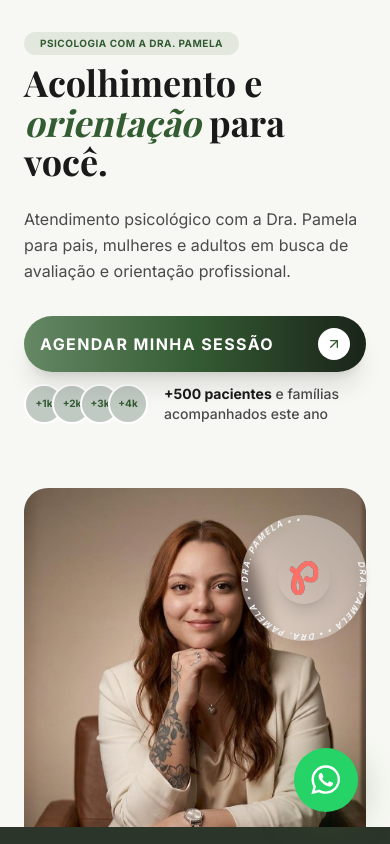
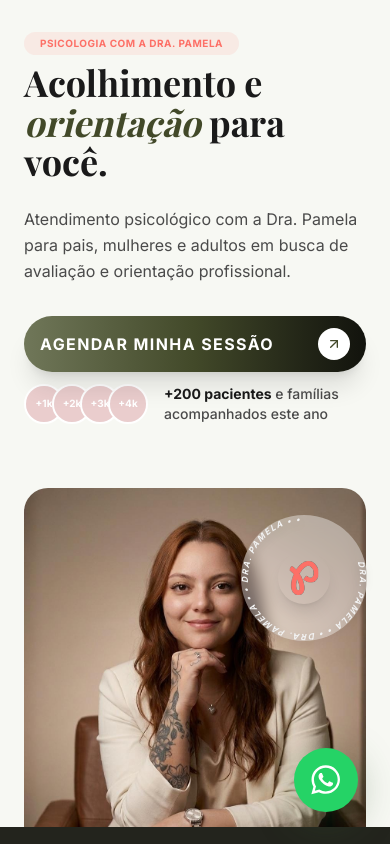
Before and after one commit to nanoca031212/pisicologaPamela, a Next.js app: page / in a window 390 px wide. Shown: the top 844 px of the page. Built offline with nearby package versions, Linux system fonts and the light colour scheme; a web font is replaced by a local one.

Commit message:
copy e cor

```diff
--- a/app/globals.css
+++ b/app/globals.css
@@ -6,9 +6,9 @@
 }
 
 @theme inline {
-  --color-primary: #345C33;
+  --color-primary: #424929;
   --color-background-soft: #F7F8F3;
-  --color-dark-accent: #1A2419;
+  --color-dark-accent: #12130D;
   --color-text-main: #1A1A1A;
   --color-text-muted: #4A4A4A;
 
--- a/app/layout.tsx
+++ b/app/layout.tsx
@@ -13,9 +13,9 @@ const playfair = Playfair_Display({
 });
 
 export const metadata: Metadata = {
-  title: "Dra. Pamela | Psicóloga - Avaliação e Orientação para Pais, Mulheres e Adultos",
+  title: "Dra. Pamela | Psicóloga - Avaliação Psicológica e Acompanhamento Terapêutico para Mulheres",
   description:
-    "Atendimento psicológico com a Dra. Pamela: avaliação e orientação profissional para pais, mulheres e adultos, psicoterapia infantojuvenil e adulto, avaliação psicológica de aprendizagem e comportamental, e recursos de intervenção e adaptação escolar. Agende sua sessão.",
+    "Atendimento psicológico com a Dra. Pamela: avaliação psicológica e acompanhamento terapêutico para mulheres adultas, em um espaço de acolhimento, escuta e cuidado humanizado. Agende sua sessão.",
 };
 
 export default function RootLayout({
--- a/components/CtaButton.tsx
+++ b/components/CtaButton.tsx
@@ -10,7 +10,7 @@ interface CtaButtonProps {
 export default function CtaButton({ label, className = "" }: CtaButtonProps) {
   return (
     <button
-      className={`group relative w-full flex items-center justify-between bg-gradient-to-r from-[#668865] via-primary to-[#1A2419] rounded-full text-white font-bold shadow-xl hover:shadow-2xl transition-all active:scale-[0.98] ${className}`}
+      className={`group relative w-full flex items-center justify-between bg-gradient-to-r from-[#707759] via-primary to-[#12130D] rounded-full text-white font-bold shadow-xl hover:shadow-2xl transition-all active:scale-[0.98] ${className}`}
     >
       <span className="flex-1 text-center text-[13px] sm:text-sm md:text-base tracking-wider md:tracking-widest uppercase py-3 px-2 sm:px-4">
         {label}
--- a/components/Hero.tsx
+++ b/components/Hero.tsx
@@ -27,7 +27,7 @@ export default function Hero() {
           transition={{ duration: 0.8, ease: "easeOut" }}
           className=""
         >
-          <span className="inline-block py-1 px-4 rounded-full bg-primary/10 text-primary text-[10px] md:text-xs font-bold tracking-wider uppercase mb-2  mt-8">
+          <span className="inline-block py-1 text-[#fd7067] bg-[#fd7067]/10 px-4 rounded-full   text-[10px] md:text-xs font-bold tracking-wider uppercase mb-2  mt-8">
             Psicologia com a Dra. Pamela
           </span>
           <h1 className="text-4xl md:text-7xl font-serif font-bold leading-[1.1] text-text-main mb-6">
@@ -43,7 +43,7 @@ export default function Hero() {
             href="https://wa.me/554789153163"
             target="_blank"
             rel="noopener noreferrer"
-            className="group relative mt-6 px-4 w-full max-w-md md:px-4 py-3 flex items-center justify-between bg-gradient-to-r from-[#668865] via-primary to-[#1A2419] rounded-full text-white font-bold text-sm tracking-widest uppercase shadow-xl hover:shadow-2xl transition-all active:scale-[1.0]"
+            className="group relative mt-6 px-4 w-full max-w-md md:px-4 py-3 flex items-center justify-between bg-gradient-to-r from-[#707759] via-primary to-[#12130D] rounded-full text-white font-bold text-sm tracking-widest uppercase shadow-xl hover:shadow-2xl transition-all active:scale-[1.0]"
           >
             {" "}
             <span className="flex-1 font-bold text-base md:text-center">
@@ -63,14 +63,14 @@ export default function Hero() {
                   key={i}
                   className="w-10 h-10 rounded-full border-2 border-white hover:scale-110 bg-zinc-200 overflow-hidden"
                 >
-                  <div className="w-full h-full bg-primary/20 flex items-center justify-center text-[10px] font-bold text-primary">
+                  <div className="w-full h-full bg-[#fd7067]/20 flex items-center justify-center text-[10px] font-bold text-white">
                     +{i}k
                   </div>
                 </div>
               ))}
             </div>
             <p className="text-sm text-text-muted font-medium">
-              <span className="font-bold text-text-main">+500 pacientes</span> e
+              <span className="font-bold text-text-main">+200 pacientes</span> e
               famílias acompanhados este ano
             </p>
           </div>
--- a/components/Marquee.tsx
+++ b/components/Marquee.tsx
@@ -12,7 +12,7 @@ export default function Marquee({ text, className = "" }: MarqueeProps) {
   const repeatedText = Array(10).fill(`${text} ✦ `).join("");
 
   return (
-    <div className={`w-full overflow-hidden bg-[#2C3529] py-4 whitespace-nowrap ${className}`}>
+    <div className={`w-full overflow-hidden bg-[#23241D] py-4 whitespace-nowrap ${className}`}>
       <motion.div
         animate={{ x: ["0%", "-50%"] }}
         transition={{
--- a/components/MethodologySection.tsx
+++ b/components/MethodologySection.tsx
@@ -110,7 +110,7 @@ export default function MethodologySection() {
                 href="https://wa.me/554789153163"
                 target="_blank"
                 rel="noopener noreferrer"
-                className="group relative px-5 w-full max-w-md gap-2 md:px-4 py-3 flex items-center justify-between bg-gradient-to-r from-[#668865] via-primary to-[#1A2419] rounded-full text-white font-bold text-sm tracking-widest uppercase shadow-xl hover:shadow-2xl transition-all active:scale-[1.0]"
+                className="group relative px-5 w-full max-w-md gap-2 md:px-4 py-3 flex items-center justify-between bg-gradient-to-r from-[#707759] via-primary to-[#12130D] rounded-full text-white font-bold text-sm tracking-widest uppercase shadow-xl hover:shadow-2xl transition-all active:scale-[1.0]"
               >
                 {" "}
                 <span className="flex-1 font-bold text-base md:text-center">
--- a/components/Navbar.tsx
+++ b/components/Navbar.tsx
@@ -20,7 +20,7 @@ export default function Navbar() {
 
   const navLinks = [
     { href: "/", label: "Início" },
-    { href: "#jornada", label: "Especialidades" },
+    { href: "#jornada", label: "Serviços" },
     { href: "#sobre", label: "Sobre" },
   ];
 
--- a/components/ProblemSection.tsx
+++ b/components/ProblemSection.tsx
@@ -153,7 +153,7 @@ export default function ProblemSection() {
               href="https://wa.me/554789153163"
               target="_blank"
               rel="noopener noreferrer"
-              className="group relative mt-6 px-4 w-full max-w-md md:px-4 py-3 flex items-center justify-between bg-gradient-to-r from-[#668865] via-primary to-[#1A2419] rounded-full text-white font-bold text-sm tracking-widest uppercase shadow-xl hover:shadow-2xl transition-all active:scale-[1.0]"
+              className="group relative mt-6 px-4 w-full max-w-md md:px-4 py-3 flex items-center justify-between bg-gradient-to-r from-[#707759] via-primary to-[#12130D] rounded-full text-white font-bold text-sm tracking-widest uppercase shadow-xl hover:shadow-2xl transition-all active:scale-[1.0]"
             >
               {" "}
               <span className="flex-1 font-bold text-base md:text-center">
```
Also changed, not shown: components/Benefits.tsx (+18 -14 lines).
